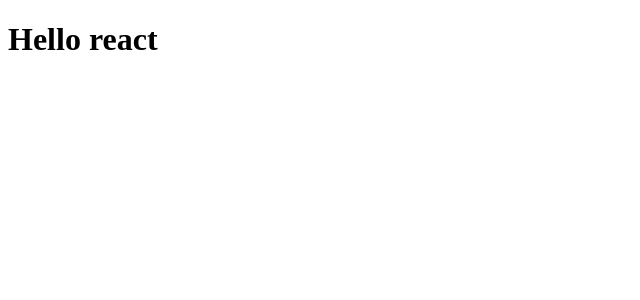
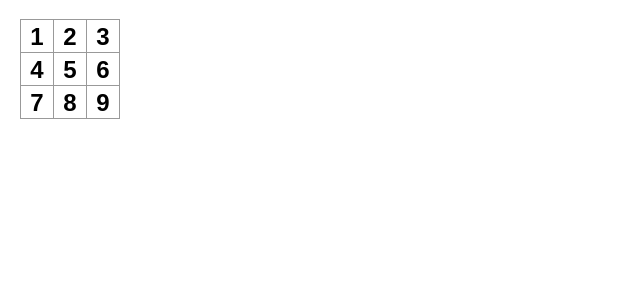
Before and after one commit to besu179/react-basics, a React (Vite) app: page / in a window 1280 px wide. Shown: the top 300 px of the page, without its empty margins (0-640 px from the left). Built offline with nearby package versions, Linux system fonts and the light colour scheme.

Commit message:
started tik-tak-toe tutorial from react's documentation

```diff
--- a/src/App.tsx
+++ b/src/App.tsx
@@ -1,4 +1,5 @@
-export default function App(){
-    return (<h1>Hello react</h1>
-    )
+import Square from "./tic-tac-toe/Square";
+
+export default function App() {
+  return <Square />;
 }
--- /dev/null
+++ b/src/tic-tac-toe/Square.tsx
@@ -0,0 +1,22 @@
+import "./styles.css";
+export default function Square() {
+  return (
+    <>
+      <div className="board-row">
+        <button className="square">1</button>
+        <button className="square">2</button>
+        <button className="square">3</button>
+      </div>
+      <div className="board-row">
+        <button className="square">4</button>
+        <button className="square">5</button>
+        <button className="square">6</button>
+      </div>
+      <div className="board-row">
+        <button className="square">7</button>
+        <button className="square">8</button>
+        <button className="square">9</button>
+      </div>
+    </>
+  );
+}
--- /dev/null
+++ b/src/tic-tac-toe/styles.css
@@ -0,0 +1,90 @@
+* {
+  box-sizing: border-box;
+}
+
+body {
+  font-family: sans-serif;
+  margin: 20px;
+  padding: 0;
+}
+
+h1 {
+  margin-top: 0;
+  font-size: 22px;
+}
+
+h2 {
+  margin-top: 0;
+  font-size: 20px;
+}
+
+h3 {
+  margin-top: 0;
+  font-size: 18px;
+}
+
+h4 {
+  margin-top: 0;
+  font-size: 16px;
+}
+
+h5 {
+  margin-top: 0;
+  font-size: 14px;
+}
+
+h6 {
+  margin-top: 0;
+  font-size: 12px;
+}
+
+code {
+  font-size: 1.2em;
+}
+
+ul {
+  padding-inline-start: 20px;
+}
+
+* {
+  box-sizing: border-box;
+}
+
+body {
+  font-family: sans-serif;
+  margin: 20px;
+  padding: 0;
+}
+
+.square {
+  background: #fff;
+  border: 1px solid #999;
+  float: left;
+  font-size: 24px;
+  font-weight: bold;
+  line-height: 34px;
+  height: 34px;
+  margin-right: -1px;
+  margin-top: -1px;
+  padding: 0;
+  text-align: center;
+  width: 34px;
+}
+
+.board-row:after {
+  clear: both;
+  content: '';
+  display: table;
+}
+
+.status {
+  margin-bottom: 10px;
+}
+.game {
+  display: flex;
+  flex-direction: row;
+}
+
+.game-info {
+  margin-left: 20px;
+}
```
